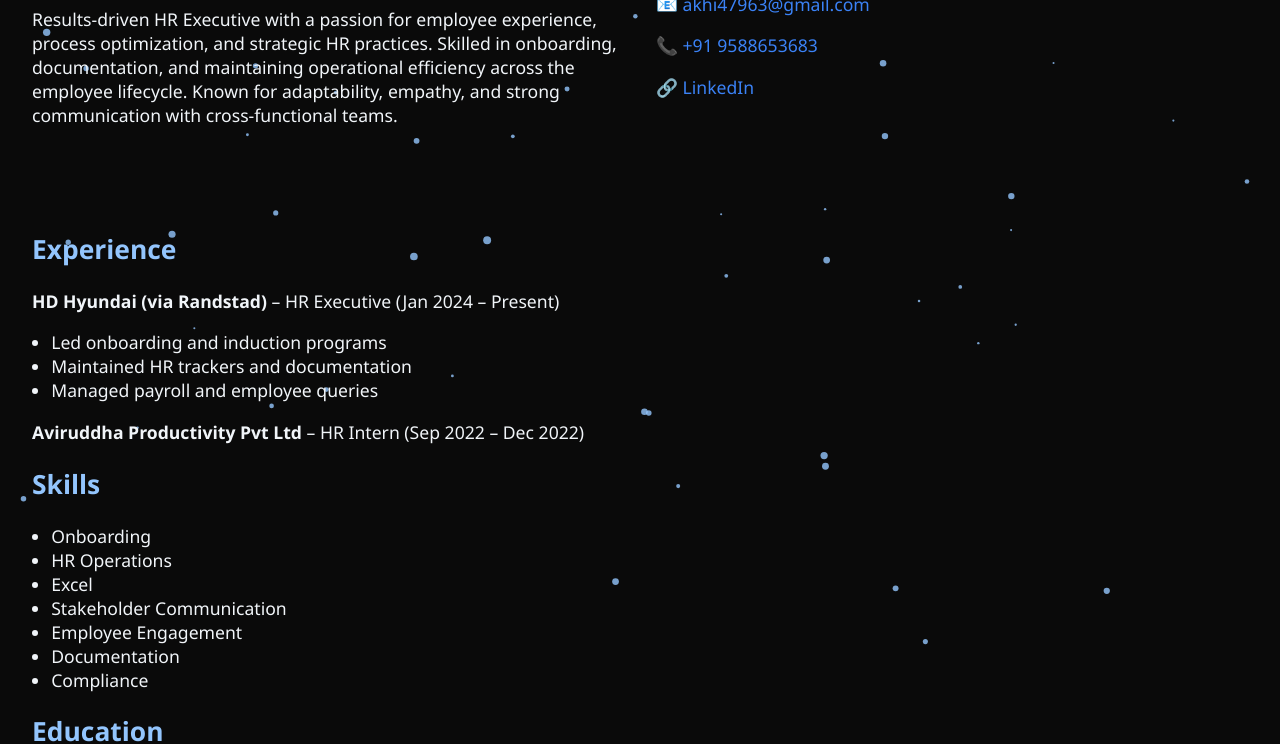
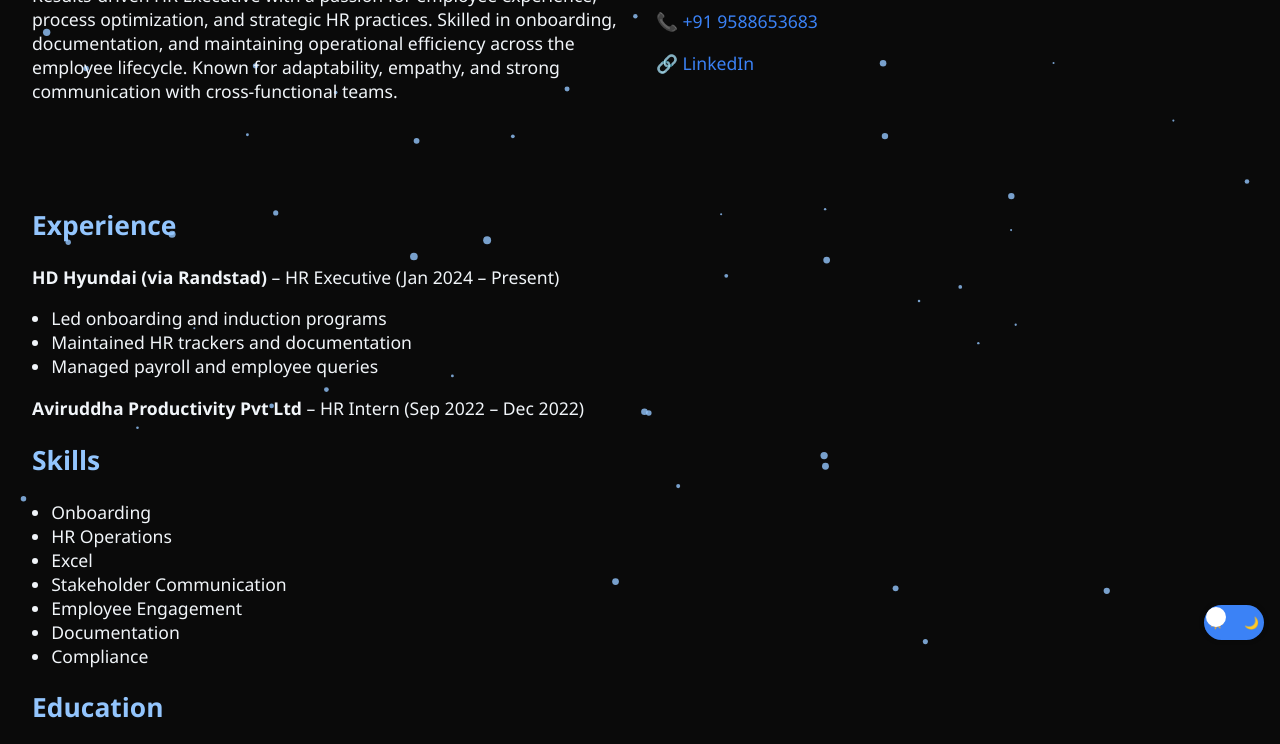
Before and after one commit to akhiiilesh01/akhiiilesh01.github.io, a plain HTML site: page index.html in a window 1280 px wide. Shown: the part 144-888 px from the top of the page. Drawn offline with Linux system fonts and the light colour scheme.

Commit message:
Update style.css

```diff
--- a/style.css
+++ b/style.css
@@ -88,3 +88,50 @@ body.light .toggle {
   background: #1e3a8a;
   color: white;
 }
+.theme-switch-wrapper {
+  position: fixed;
+  bottom: 1rem;
+  right: 1rem;
+  z-index: 999;
+}
+
+.theme-switch-checkbox {
+  height: 0;
+  width: 0;
+  visibility: hidden;
+}
+
+.theme-switch-label {
+  cursor: pointer;
+  width: 50px;
+  height: 25px;
+  background: #3b82f6;
+  display: flex;
+  align-items: center;
+  justify-content: space-between;
+  border-radius: 50px;
+  position: relative;
+  padding: 5px;
+  box-shadow: 0 0 5px rgba(0,0,0,0.3);
+}
+
+.theme-switch-label .theme-switch-sun,
+.theme-switch-label .theme-switch-moon {
+  font-size: 12px;
+}
+
+.theme-switch-label::after {
+  content: '';
+  position: absolute;
+  top: 2px;
+  left: 2px;
+  width: 20px;
+  height: 20px;
+  background: #fff;
+  border-radius: 45px;
+  transition: 0.3s;
+}
+
+.theme-switch-checkbox:checked + .theme-switch-label::after {
+  left: calc(100% - 2px - 20px);
+}
```
